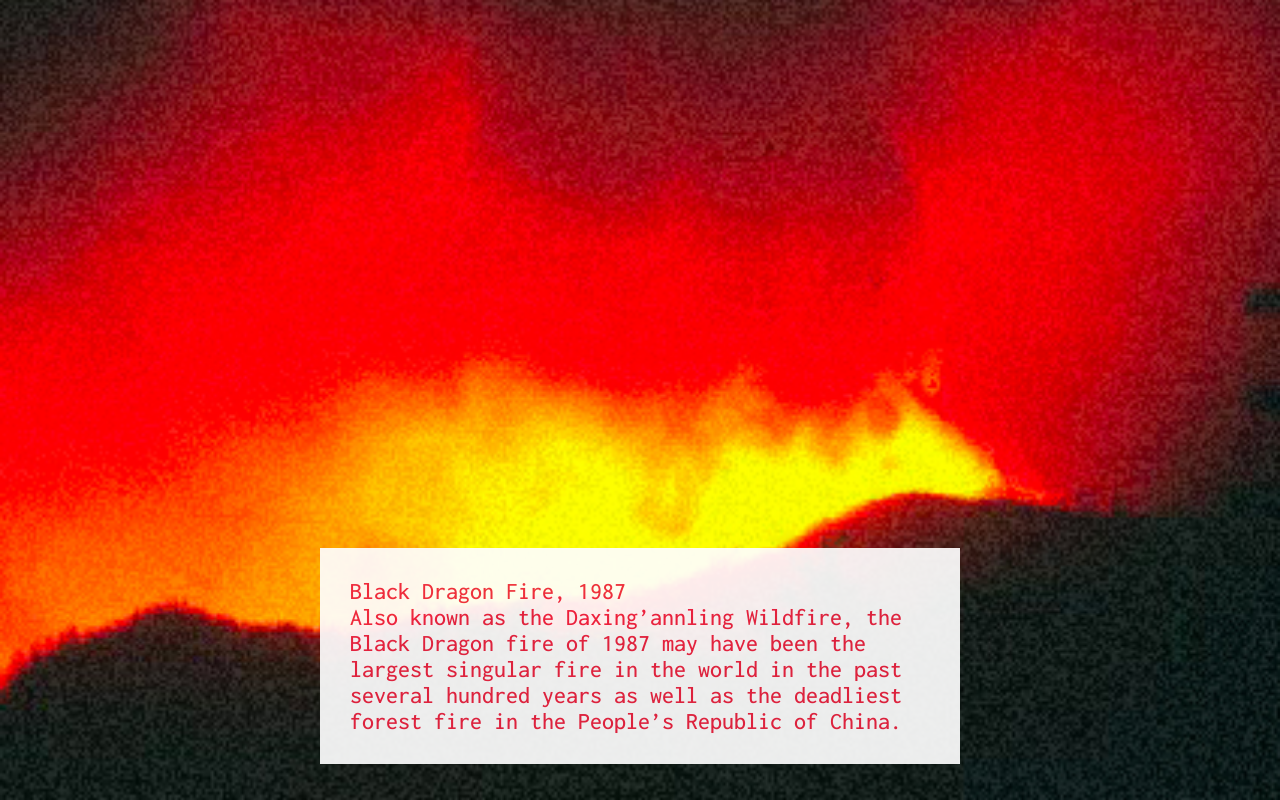
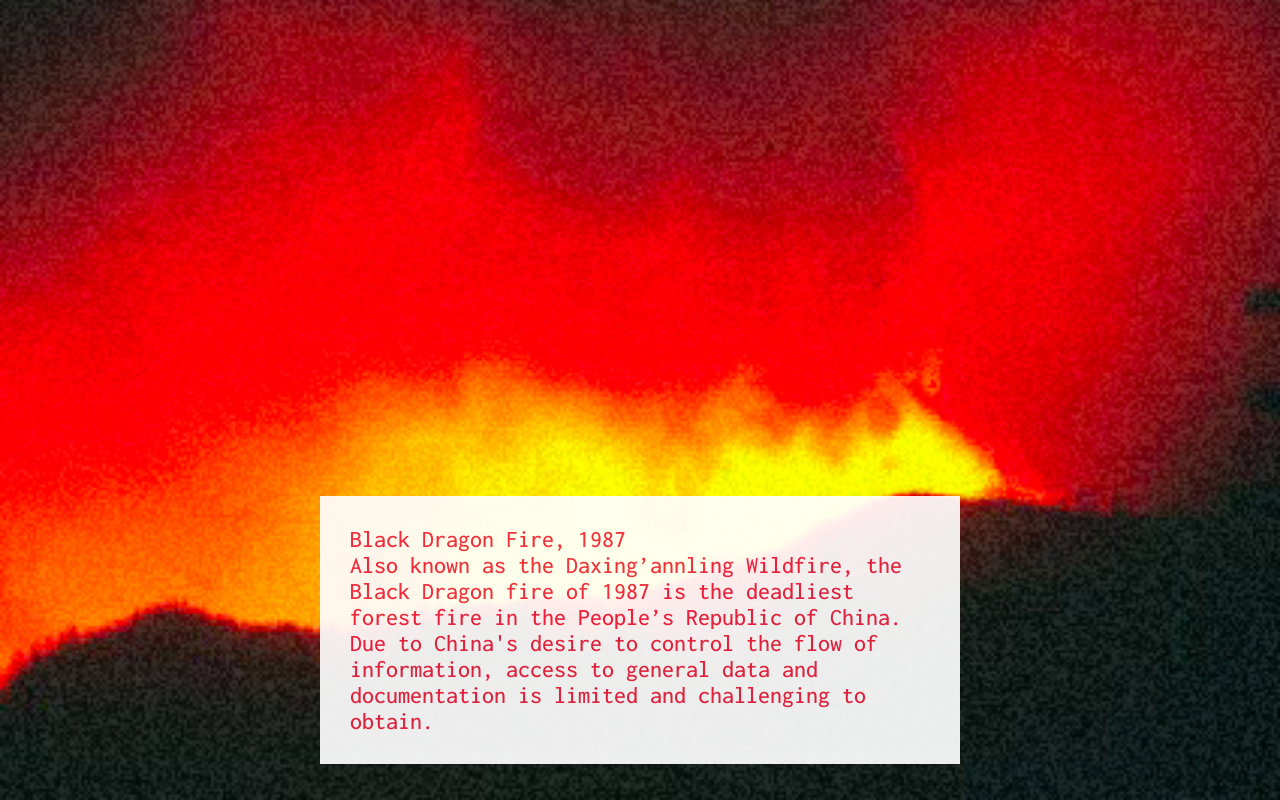
Before and after one commit to INFERNO-viewing/digital, a plain HTML site: page 1_Black Dragon.html in a window 1280 px wide. Drawn offline with Linux system fonts and the light colour scheme.

Commit message:
Update 1_Black Dragon.html

```diff
--- a/1_Black Dragon.html
+++ b/1_Black Dragon.html
@@ -135,7 +135,7 @@
         setTimeout(() => {
             const introText = document.createElement('div');
             introText.className = 'intro-text';
-            introText.innerHTML = "Black Dragon Fire, 1987 <br> Also known as the Daxing’annling Wildfire, the Black Dragon fire of 1987 may have been the largest singular fire in the world in the past several hundred years as well as the deadliest forest fire in the People’s Republic of China.";
+            introText.innerHTML = "Black Dragon Fire, 1987 <br> Also known as the Daxing’annling Wildfire, the Black Dragon fire of 1987 is the deadliest forest fire in the People’s Republic of China. Due to China's desire to control the flow of information, access to general data and documentation is limited and challenging to obtain.";
             introText.style.position = 'absolute';
             introText.style.bottom = '1.5em';
             introText.style.left = '50%';
```
